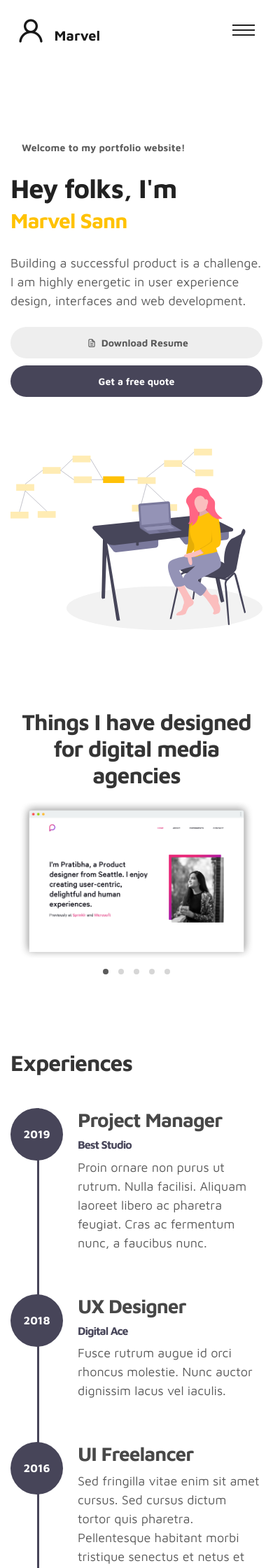
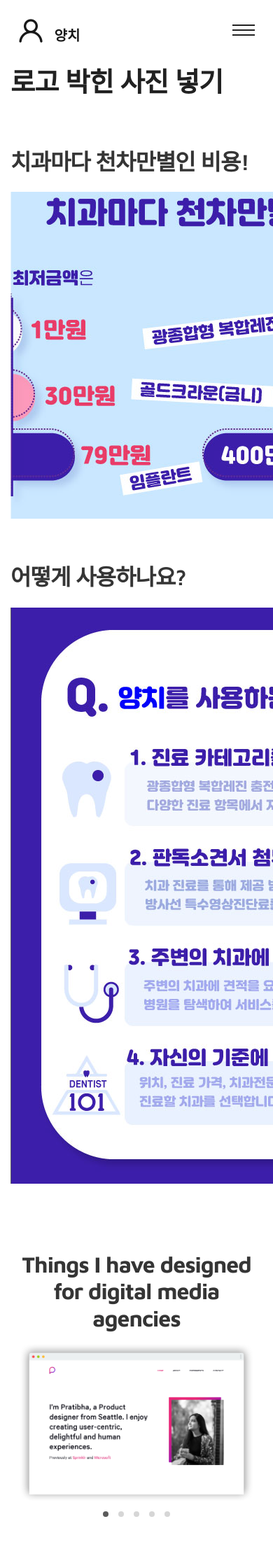
Before and after one commit to OhSeongBeen/yangchi_2, a Django app: page / in a window 390 px wide; the page is wider, and only the part inside the window is pictured. Shown: the top 2240 px of that part at 70% size. Run offline with Django 3.2, Linux system fonts and the light colour scheme; style sheets or scripts are compiled from the project's sources; some libraries are stand-ins or nearby versions.

Commit message:
first try

```diff
--- /dev/null
+++ b/yangchiapp/static/patient/css/main-additional.css
@@ -0,0 +1,3 @@
+.service-introduce{
+    width:10%;
+}
--- a/yangchiapp/templates/main.html
+++ b/yangchiapp/templates/main.html
@@ -16,6 +16,7 @@
     <link rel="stylesheet" href='{% static "patient/css/unicons.css" %}'>
     <link rel="stylesheet" href='{% static "patient/css/owl.carousel.min.css" %}'>
     <link rel="stylesheet" href='{% static "patient/css/owl.theme.default.min.css" %}'>
+    <link rel="stylesheet" href='{% static "patient/css/main-additional.css" %}'>
 
     <!-- MAIN STYLE -->
     <link rel="stylesheet" href='{% static "patient/css/tooplate-style.css" %}'>
@@ -26,7 +27,7 @@
     <!-- MENU -->
     <nav class="navbar navbar-expand-sm navbar-light">
         <div class="container">
-            <a class="navbar-brand" href="index.html"><i class='uil uil-user'></i> Marvel</a>
+            <a class="navbar-brand" href="main.html"><i class='uil uil-user'></i> 양치</a>
 
             <button class="navbar-toggler" type="button" data-toggle="collapse" data-target="#navbarNav" aria-controls="navbarNav" aria-expanded="false"
                 aria-label="Toggle navigation">
@@ -38,16 +39,19 @@
             <div class="collapse navbar-collapse" id="navbarNav">
                 <ul class="navbar-nav mx-auto">
                     <li class="nav-item">
-                        <a href="#about" class="nav-link"><span data-hover="About">About</span></a>
+                        <a href="#about" class="nav-link">주변 치과 찾기</span></a>
                     </li>
                     <li class="nav-item">
-                        <a href="#project" class="nav-link"><span data-hover="Projects">Projects</span></a>
+                        <a href="#project" class="nav-link">프로모션</span></a>
                     </li>
                     <li class="nav-item">
-                        <a href="#resume" class="nav-link"><span data-hover="Resume">Resume</span></a>
+                        <a href="#resume" class="nav-link"><!--<span data-hover="Resume">-->마이페이지</span></a>
                     </li>
-                    <li class="nav-item">
-                        <a href="#contact" class="nav-link"><span data-hover="Contact">Contact</span></a>
+                    <li class="nav-item" id="login">
+                        <a href="#contact" class="nav-link">로그인</span></a>
+                    </li>
+                    <li class="nav-item" id="join">
+                      <a href="#contact" class="nav-link">회원가입</span></a>
                   </li>
                 </ul>
 
@@ -55,7 +59,7 @@
                     <div class="ml-lg-4">
                       <div class="color-mode d-lg-flex justify-content-center align-items-center">
                         <i class="color-mode-icon"></i>
-                        Color mode
+                        의사 사이트로 이동
                       </div>
                     </div>
                 </ul>
@@ -64,37 +68,30 @@
     </nav>
 
     <!-- ABOUT -->
-    <section class="about full-screen d-lg-flex justify-content-center align-items-center" id="about">
+    <section id="about">
+        <div class="container">
+          <h1>로고 박힌 사진 넣기</h1>
+          <!-- <img src='{% static "patient/images/main_sector1.png" %}' alt="mainpage image" width="100%" height="60%" style="padding : 4rem 0;"> -->
+        </div>
+    </section>
+
+    <!-- FEATURES -->
+    <section class="resume py-5 d-lg-flex justify-content-center align-items-center" id="resume">
       <div class="container">
           <div class="row">
-
-                <div class="col-lg-7 col-md-12 col-12 d-flex align-items-center">
-                    <div class="about-text">
-                        <small class="small-text">Welcome to <span class="mobile-block">my portfolio website!</span></small>
-                        <h1 class="animated animated-text">
-                            <span class="mr-2">Hey folks, I'm</span>
-                                <div class="animated-info">
-                                    <span class="animated-item">Marvel Sann</span>
-                                    <span class="animated-item">Web Designer</span>
-                                    <span class="animated-item">UI Specialist</span>
+              <div class="col-lg-6 col-12">
+                <h2 class="mb-4">치과마다 천차만별인 비용!</h2>
+                <div class="service-introduce">
+                  <img src='{% static "patient/images/price.png" %}'>
                 </div>
-                        </h1>
-
-                        <p>Building a successful product is a challenge. I am highly energetic in user experience design, interfaces and web development.</p>
-
-                        <div class="custom-btn-group mt-4">
-                          <a href="#" class="btn mr-lg-2 custom-btn"><i class='uil uil-file-alt'></i> Download Resume</a>
-                          <a href="#contact" class="btn custom-btn custom-btn-bg custom-btn-link">Get a free quote</a>
+              </div>
+              <div class="col-lg-6 col-12">
+                <h2 class="mb-4 mobile-mt-2">어떻게 사용하나요?</h2>
+                <div class="service-introduce">
+                  <img src='{% static "patient/images/how-to-use.png" %}'>
                 </div>
               </div>
             </div>
-
-                <div class="col-lg-5 col-md-12 col-12">
-                    <div class="about-image svg">
-                        <img src='{% static "patient/images/undraw/undraw_software_engineer_lvl5.svg" %}' class="img-fluid" alt="svg image">
-                    </div>
-                </div>
-
           </div>
       </div>
   </section>
@@ -147,98 +144,7 @@
         </div>
     </section>
 
-    <!-- FEATURES -->
-    <section class="resume py-5 d-lg-flex justify-content-center align-items-center" id="resume">
-        <div class="container">
-            <div class="row">
 
-                <div class="col-lg-6 col-12">
-                  <h2 class="mb-4">Experiences</h2>
-
-                    <div class="timeline">
-                        <div class="timeline-wrapper">
-                             <div class="timeline-yr">
-                                  <span>2019</span>
-                             </div>
-                             <div class="timeline-info">
-                                  <h3><span>Project Manager</span><small>Best Studio</small></h3>
-                                  <p>Proin ornare non purus ut rutrum. Nulla facilisi. Aliquam laoreet libero ac pharetra feugiat. Cras ac fermentum nunc, a faucibus nunc.</p>
-                             </div>
-                        </div>
-
-                        <div class="timeline-wrapper">
-                            <div class="timeline-yr">
-                                <span>2018</span>
-                            </div>
-                            <div class="timeline-info">
-                                <h3><span>UX Designer</span><small>Digital Ace</small></h3>
-                                <p>Fusce rutrum augue id orci rhoncus molestie. Nunc auctor dignissim lacus vel iaculis.</p>
-                            </div>
-                        </div>
-
-                        <div class="timeline-wrapper">
-                            <div class="timeline-yr">
-                                <span>2016</span>
-                            </div>
-                            <div class="timeline-info">
-                                <h3><span>UI Freelancer</h3>
-                                <p>Sed fringilla vitae enim sit amet cursus. Sed cursus dictum tortor quis pharetra. Pellentesque habitant morbi tristique senectus et netus et malesuada fames ac turpis egestas.</p>
-                            </div>
-                        </div>
-
-                        <div class="timeline-wrapper">
-                            <div class="timeline-yr">
-                                <span>2014</span>
-                            </div>
-                            <div class="timeline-info">
-                                <h3><span>Junior Designer<small>Crafted Co.</small></h3>
-                                <p>Cras scelerisque scelerisque condimentum. Nullam at volutpat mi. Nunc auctor ipsum eget magna consequat viverra.</p>
-                            </div>
-                        </div>
-
-                    </div>
-                </div>
-
-                <div class="col-lg-6 col-12">
-                  <h2 class="mb-4 mobile-mt-2">Educations</h2>
-
-                    <div class="timeline">
-                        <div class="timeline-wrapper">
-                             <div class="timeline-yr">
-                                  <span>2017</span>
-                             </div>
-                             <div class="timeline-info">
-                                  <h3><span>Mobile Web</span><small>Master Design</small></h3>
-                                  <p>Please tell your friends about Tooplate website. That would be very helpful. We need your support.</p>
-                             </div>
-                        </div>
-
-                        <div class="timeline-wrapper">
-                            <div class="timeline-yr">
-                                <span>2015</span>
-                            </div>
-                            <div class="timeline-info">
-                                <h3><span>User Interfaces</span><small>Creative Agency</small></h3>
-                                <p><a rel="nofollow" href="https://www.facebook.com/tooplate">Tooplate</a> is a great website to download HTML templates without any login or email.</p>
-                            </div>
-                        </div>
-
-                        <div class="timeline-wrapper">
-                            <div class="timeline-yr">
-                                <span>2013</span>
-                            </div>
-                            <div class="timeline-info">
-                                <h3><span>Artwork Design</span><small>New Art School</small></h3>
-                                <p>You can freely use Tooplate's templates for your business or personal sites. You cannot redistribute this template without a permission.</p>
-                            </div>
-                        </div>
-
-                    </div>
-                </div>
-
-            </div>
-        </div>
-    </section>
 
     <!-- CONTACT -->
     <section class="contact py-5" id="contact">
```
Also changed, not shown: static/patient/images/main_sector1.PNG (added), yangchiapp/static/patient/images/how-to-use.PNG (added), yangchiapp/static/patient/images/main_sector1.PNG (added), yangchiapp/static/patient/images/price.PNG (added). Lines whose indentation alone changed are shown as unchanged.
